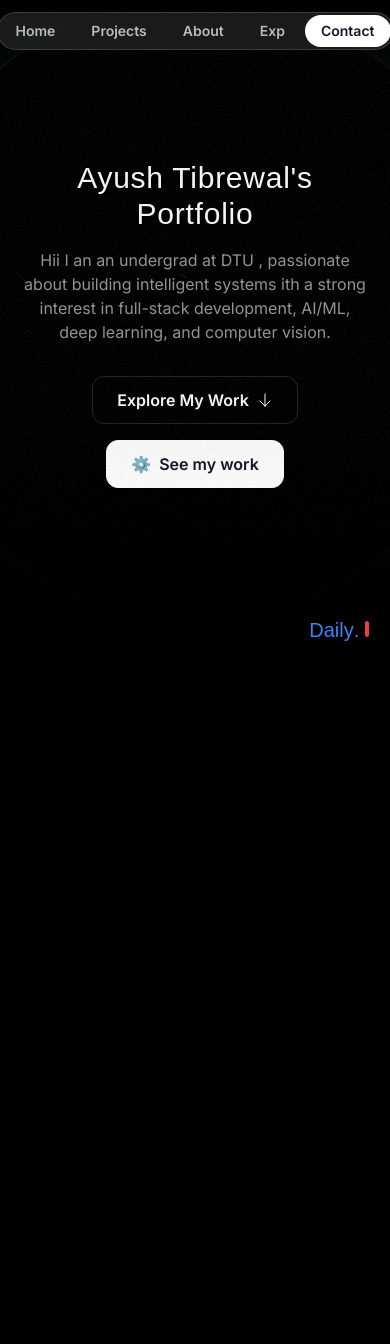
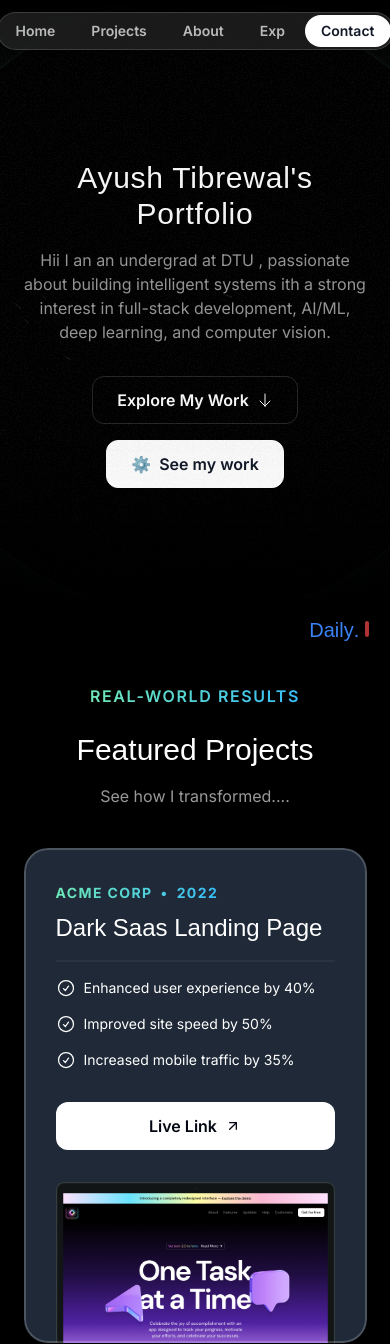
Before and after one commit to Ayush-Tibrewal/Portfolio-web, a Next.js app in the folder starter-template/: page / in a window 390 px wide. Shown: the top 1344 px of the page. Before the commit the page ends 918 px from the top, so only its background shows below. Built offline with nearby package versions, Linux system fonts and the light colour scheme; a web font is replaced by a local one.

Commit message:
made changes in project section

```diff
--- a/starter-template/src/app/globals.css
+++ b/starter-template/src/app/globals.css
@@ -11,3 +11,9 @@
         @apply absolute inset-0 border-2 top-1/2 left-1/2 -translate-x-1/2 -translate-y-1/2 rounded-full border-emerald-300/5 shadow-[0_0_80px_insert] shadow-emerald-300/5;
     }
 }
+
+/* @layer utilities{
+    .container {
+        @apply lg:max-w-4xl;
+    }
+} */
--- a/starter-template/src/app/page.tsx
+++ b/starter-template/src/app/page.tsx
@@ -4,6 +4,7 @@
 import { LampDemo } from "@/sections/random2";
 import {TypewriterEffect} from "@/sections/random3";
 import {BackgroundBeams} from "@/sections/randomxyz";
+import { ProjectsSection } from "@/sections/Projects";
 // import{ShootingStars} from "@/sections/randomxyz";
 
 
@@ -15,13 +16,7 @@
       {/* <ShootingStars/> */}
       <BackgroundBeams/>
       {/* <BackgroundLines> */}
-        <div>
-        <Header/>
-        <HeroSection/>
-        </div>
-      {/* </BackgroundLines> */}
-
-      <div>
+      {/* <div>
       <TypewriterEffect
   words={[
     { text: "Learning" },
@@ -30,7 +25,22 @@
     { text: "Daily.", className: "text-blue-500 dark:text-red-500" },
   ]}
 />
-</div>
+</div> */}
+        <div>
+        <Header/>
+        <HeroSection/>
+        <TypewriterEffect
+  words={[
+    { text: "Learning" },
+    { text: "Upskilling" },
+    { text: "Contributing" },
+    { text: "Daily.", className: "text-blue-500 dark:text-red-500" },
+  ]}
+/>
+        <ProjectsSection></ProjectsSection>
+        </div>
+      {/* </BackgroundLines> */}
+
 
 
 
--- a/starter-template/src/sections/Projects.tsx
+++ b/starter-template/src/sections/Projects.tsx
@@ -1,6 +1,11 @@
 import darkSaasLandingPage from "@/assets/images/dark-saas-landing-page.png";
 import lightSaasLandingPage from "@/assets/images/light-saas-landing-page.png";
 import aiStartupLandingPage from "@/assets/images/ai-startup-landing-page.png";
+import Image from 'next/image';
+import CheckCircleIcon from "@/assets/icons/check-circle.svg"
+import ArrowUpRightIcon from "@/assets/icons/arrow-up-right.svg"
+import grainImage from "@/assets/images/grain.jpg"
+
 
 const portfolioProjects = [
   {
@@ -42,5 +47,55 @@
 ];
 
 export const ProjectsSection = () => {
-  return <div>Projects Section</div>;
+  return (
+  <section className="pb-16 lg:py-24">
+    <div className="container">
+      <div className="flex justify-center">
+        <p className="uppercase font-semibold tracking-widest bg-gradient-to-r from-emerald-300 to-sky-400 text-transparent bg-clip-text text-center mt-10">Real-world Results</p>
+      </div>
+      <h2 className="font-serif text-3xl md:text-5xl text-center mt-6">Featured Projects</h2>
+      <p className="text-center md:text-lg lg:text-xl text-white/60 mt-4 max-w-md mx-auto">See how I transformed....</p>
+      <div className="mt-10 md:mt-20 flex flex-col gap-20 lg:grid lg:grid-cols-2">
+        {portfolioProjects.map(project=> (
+          <div key={project.title} className="bg-gray-800 rounded-3xl relative z-0 overflow-hidden after:z-10 after:content-[''] after:absolute after:inset-0 after:outline-2 after:outline after:-outline-offset-2 after:rounded-3xl after:outline-white/20 px-8 pt-8 md:pt-12 md:px-10 after:pointer-events-none">
+          <div className="asolute inset-0 -z-10 opacity-5"
+          style={{
+            backgroundImage: `url(${grainImage.src})`,
+          }}></div>
+          {/* <div className="lg:grid lg:grid-cols-2 lg:gap-16"> */}
+            {/* <div className="lg:pb-16"> */}
+              <div className="bg-gradient-to-r from-emerald-300 to-sky-400 inline-flex gap-2 font-bold uppercase tracking-widest text-sm text-transparent bg-clip-text">
+                <span>{project.company}</span>
+                <span>&bull;</span>
+                <span>{project.year}</span>
+              </div>
+
+            <h3 className="font-serif text-2xl md:text-4xl mt-2 md:mt-5">{project.title}</h3>
+            <hr className="border-t-2 border-white/5 mt-4 md:mt-5"/>
+            <ul className="flex flex-col gap-4 mt-4 md:mt-5">
+              {project.results.map(result => (
+                <li className="flex gap-2 text-sm md:text-base">
+                  <CheckCircleIcon className="size-5 md:size-6"></CheckCircleIcon>
+                  <span>{result.title}</span>
+                </li>
+              ))}
+            </ul>
+            <a href={project.link}>
+              <button className="bg-white text-gray-950 h-12 w-full md:w-auto px-6 rounded-xl font-semibold inline-flex items-center justify-center gap-2 mt-8">
+                <span>Live Link</span>
+                <ArrowUpRightIcon className="size-4"></ArrowUpRightIcon>
+              </button>
+            </a>
+            {/* </div>   */}
+            {/* <div className="relative"> */}
+            <Image src={project.image} alt={project.title} className="mt-8 -mb-4 md:-mb-0"/>
+            {/* <Image src={project.image} alt={project.title} className="mt-8 -mb-4 md:-mb-0 lg:mt-0 lg:absolute lg:h-full lg:w-auto lg:max-w-none"/> */}
+        {/* </div> */}
+        {/* </div> */}
+          </div>
+        ))}
+      </div>
+    </div>
+  </section>
+  );
 };
```
